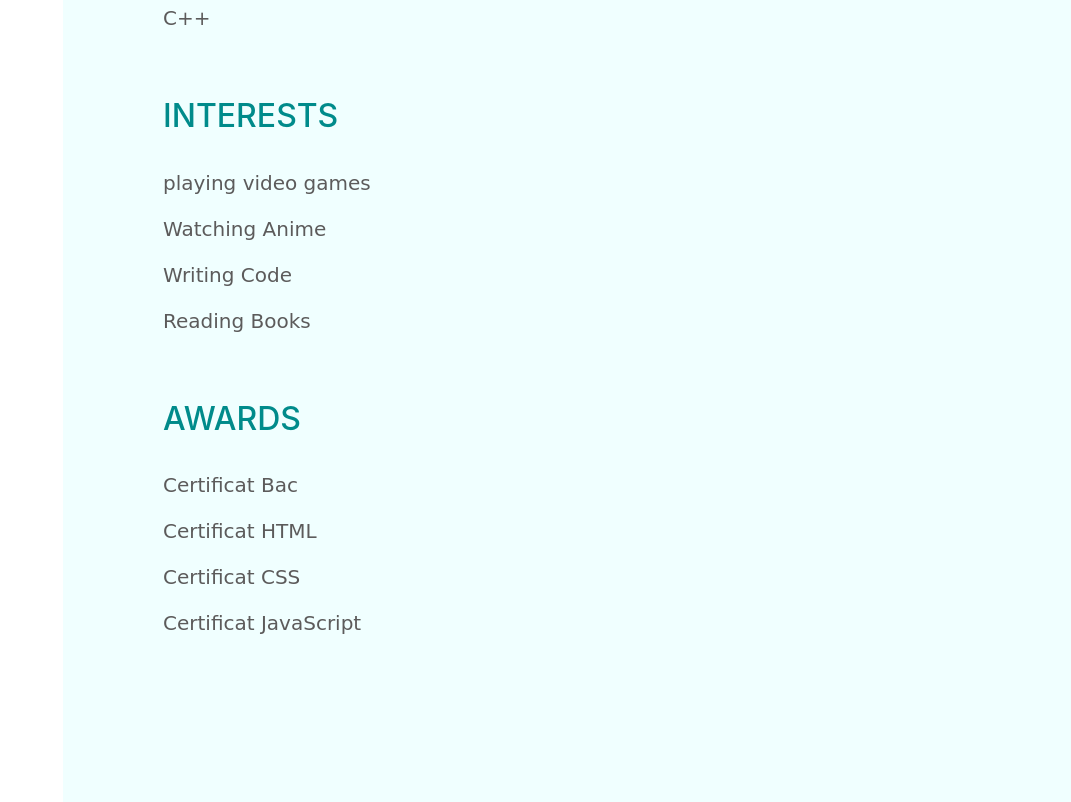
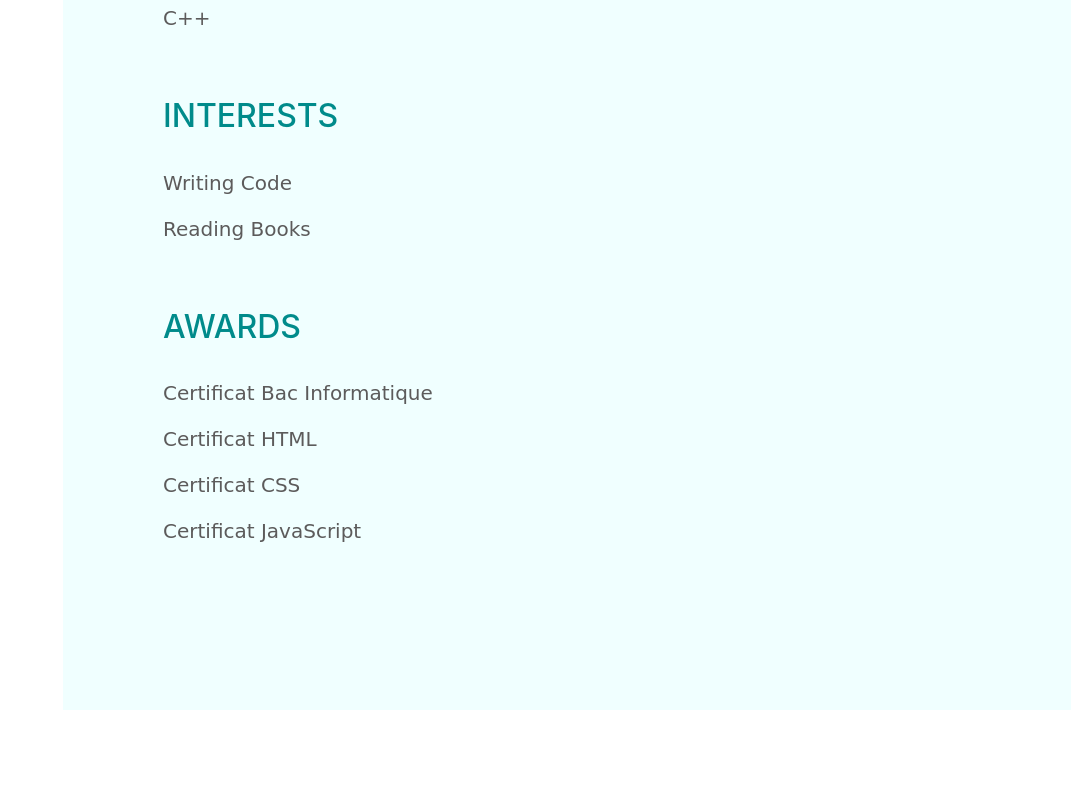
Before and after one commit to Areejellay02/Areejellay02.github.io, a plain HTML site: page index.html in a window 1280 px wide. Shown: the part 1245-2047 px from the top of the page, without its empty margins (209-1280 px from the left). After the commit the page ends 1955 px from the top, so only its background shows below. Drawn offline with nearby package versions, Linux system fonts and the light colour scheme.

Commit message:
Update index.html

```diff
--- a/index.html
+++ b/index.html
@@ -148,8 +148,8 @@
 <section id="interests">
 
   <h2 id="title">INTERESTS</h2><br />
-  <p id="intro">playing video games</p>
-  <p id="intro">Watching Anime</p>
+
+
   <p id="intro">Writing Code </p>
   <p id="intro">Reading Books</p>
 
@@ -159,7 +159,7 @@
 <section id="awards">
 
   <h2 id="title">AWARDS</h2><br />
-  <p id="intro">Certificat Bac</p>
+  <p id="intro">Certificat Bac Informatique</p>
   <p id="intro">Certificat HTML</p>
   <p id="intro">Certificat CSS</p>
   <p id="intro">Certificat JavaScript</p>
```
